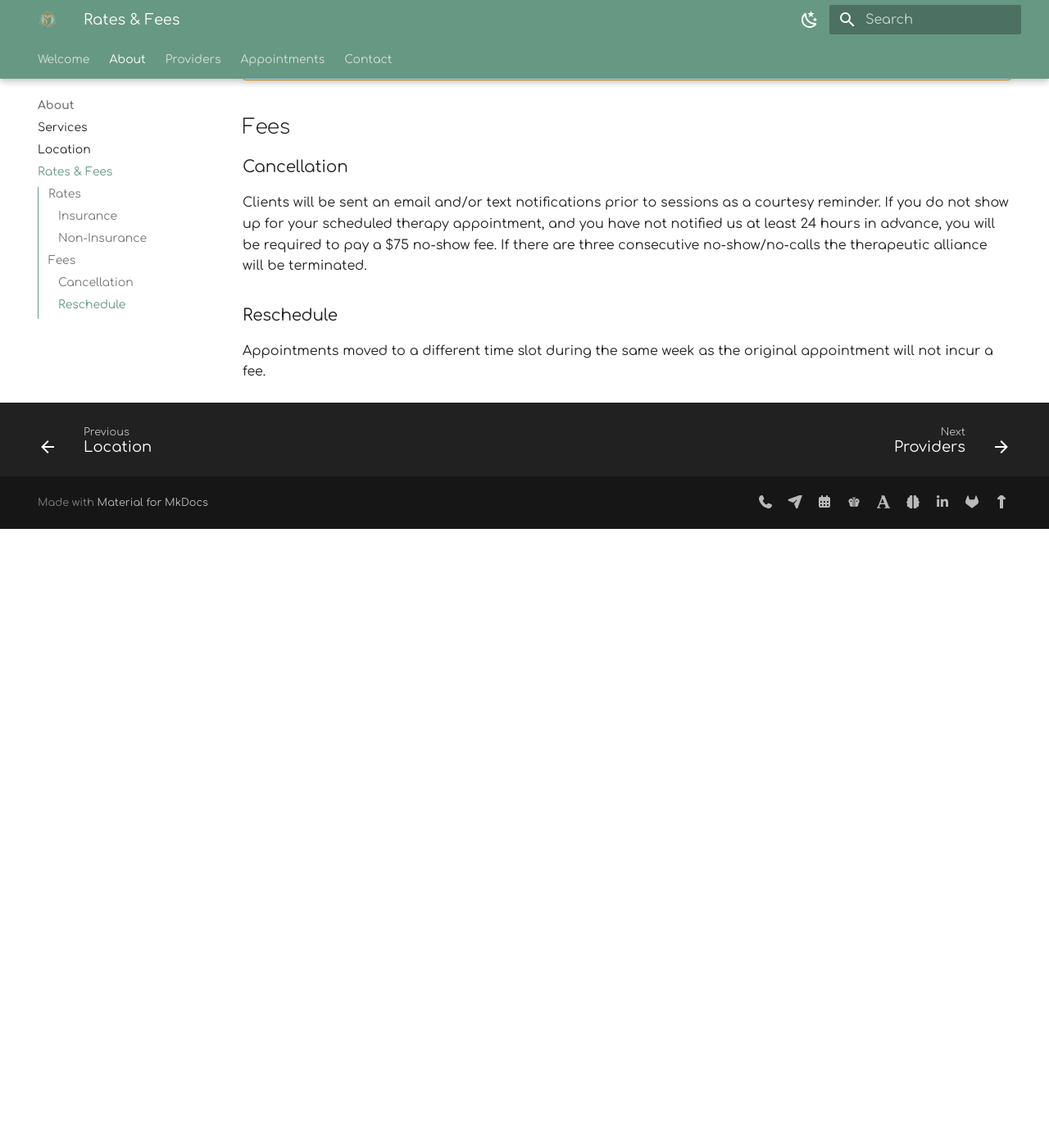
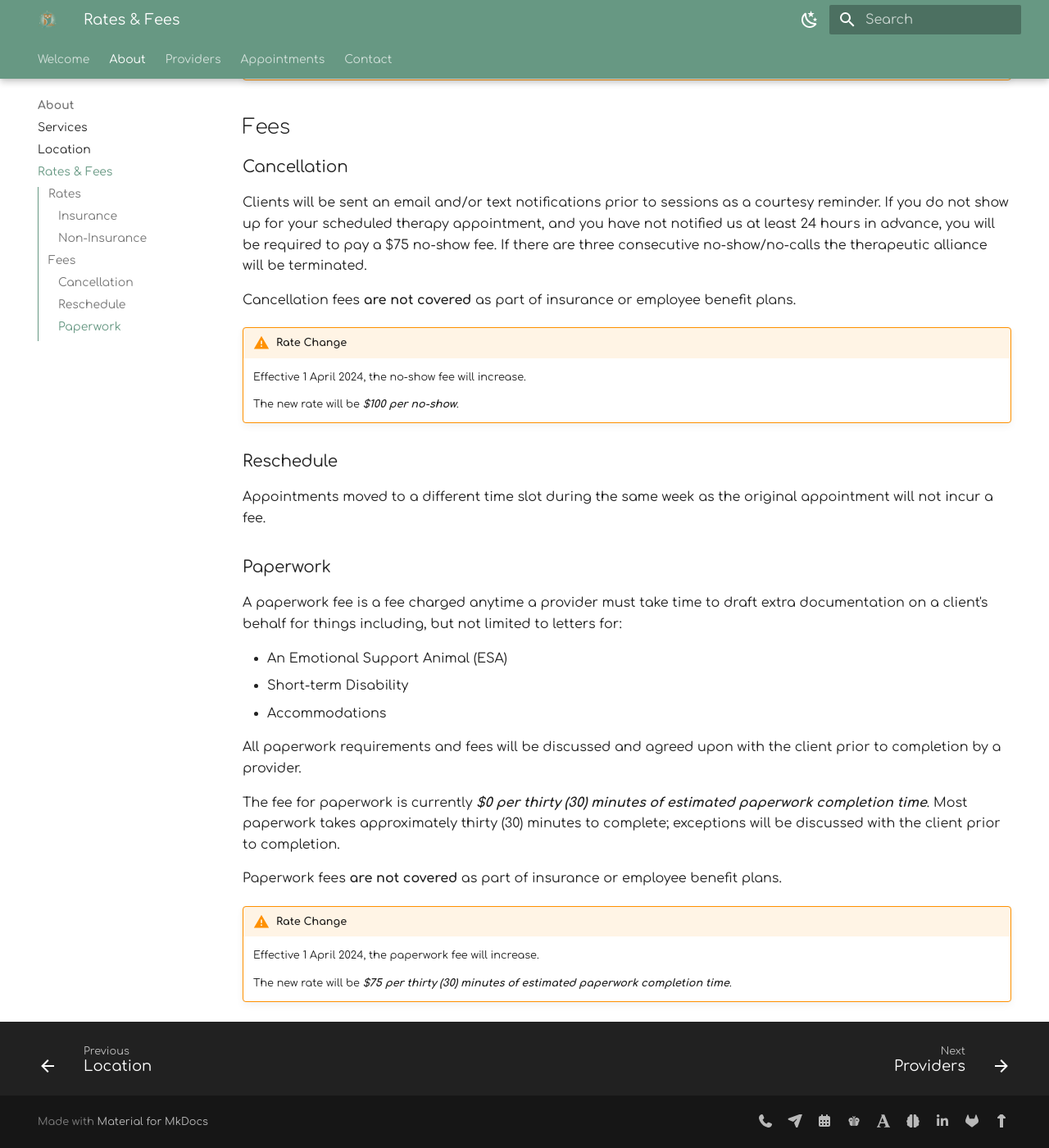
Before and after one commit to motm-therapy/website, an MkDocs documentation site: the page built from docs/rates.md, in a window 1280 px wide and 1400 px high, scrolled down 1837 px. Shown: the whole window at 82% size. Built offline with MkDocs 1.6.1 and Material for MkDocs 9.7.7, drawn with Linux system fonts in a browser that asks for light colours; plug-ins that fetch from the network failed and are left out; before the commit the page ends 2482 px from its top, so only the background shows below that.

Commit message:
Update rates.md

```diff
--- a/docs/rates.md
+++ b/docs/rates.md
@@ -1,5 +1,5 @@
 ---
-description: This page provides cash rates, insurances accepted, and no-show fees for Matters of the Mind Therapy, PLLC.
+description: This page provides cash rates, insurances accepted, paperwork, and no-show fees for Matters of the Mind Therapy, PLLC.
 ---
 
 # Rates and Fees
@@ -68,6 +68,35 @@ Cash, check, and all major credit cards accepted for payment.
 Clients will be sent an email and/or text notifications prior to sessions as a courtesy reminder.
 If you do not show up for your scheduled therapy appointment, and you have not notified us at least 24 hours in advance, you will be required to pay a $75 no-show fee.  If there are three consecutive no-show/no-calls the therapeutic alliance will be terminated.
 
+Cancellation fees **are not covered** as part of insurance or employee benefit plans.
+
+!!! warning "Rate Change"
+
+    Effective 1 April 2024, the no-show fee will increase.
+
+    The new rate will be _**$100 per no-show**_.
+
 ### Reschedule
 
 Appointments moved to a different time slot during the same week as the original appointment will not incur a fee.
+
+### Paperwork
+
+A paperwork fee is a fee charged anytime a provider must take time to draft extra documentation on a client's behalf for things including, but not limited to letters for:
+
+- An Emotional Support Animal (ESA)
+- Short-term Disability
+- Accommodations
+
+All paperwork requirements and fees will be discussed and agreed upon with the client prior to completion by a provider.
+
+The fee for paperwork is currently _**$0 per thirty (30) minutes of estimated paperwork completion time**_.
+Most paperwork takes approximately thirty (30) minutes to complete; exceptions will be discussed with the client prior to completion.
+
+Paperwork fees **are not covered** as part of insurance or employee benefit plans.
+
+!!! warning "Rate Change"
+
+    Effective 1 April 2024, the paperwork fee will increase.
+
+    The new rate will be _**$75 per thirty (30) minutes of estimated paperwork completion time**_.
```
